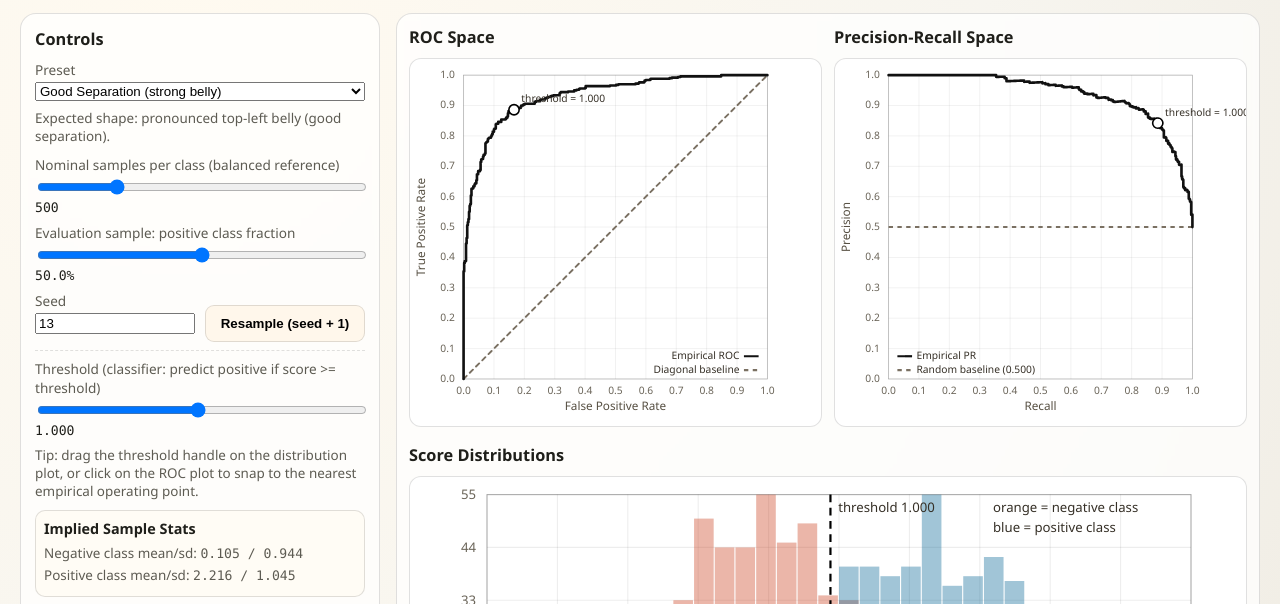
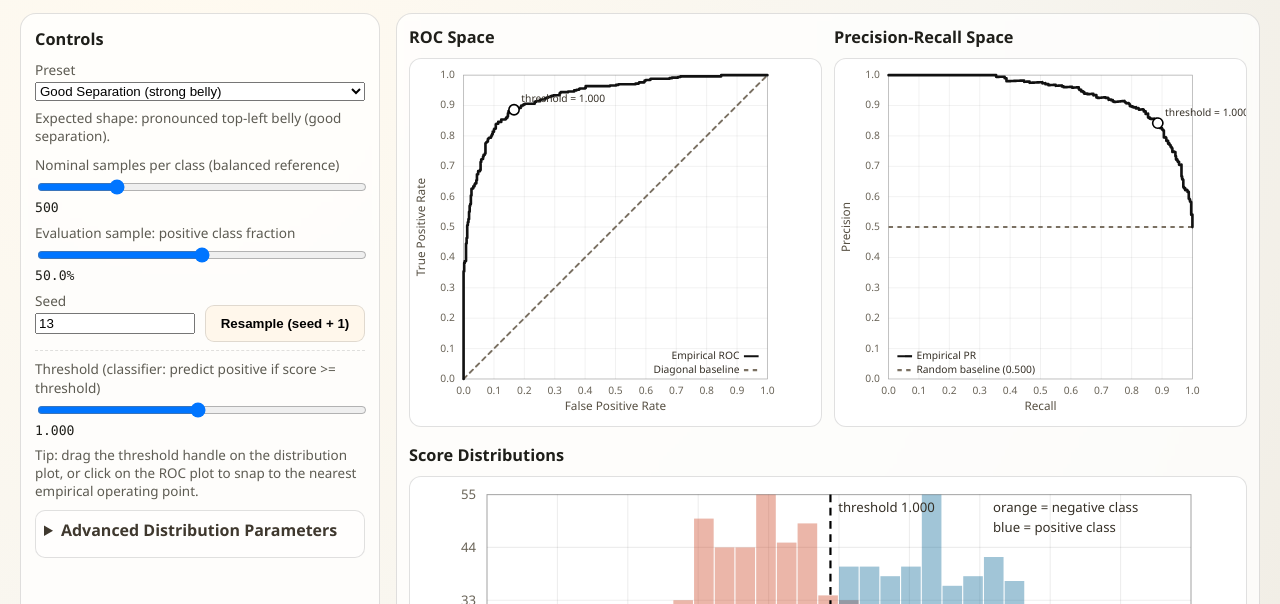
Before and after one commit to silekoch/understanding_classifier_metrics, a plain HTML site: page index.html in a window 1280 px wide. Shown: the part 149-753 px from the top of the page. Drawn offline with Linux system fonts and the light colour scheme.

Commit message:
Remove implied sample stats from sidebar
The negative/positive class mean/sd display added no pedagogical value —
it wasn't part of the core insight chain and was meaningless for
non-Gaussian distribution families.

Co-Authored-By: Claude Sonnet 4.6 <noreply@anthropic.com>

```diff
--- a/app.js
+++ b/app.js
@@ -102,8 +102,6 @@
     outlierFracValue: document.getElementById("outlierFracValue"),
     thresholdValue: document.getElementById("thresholdValue"),
     presetDesc: document.getElementById("presetDesc"),
-    negStatsValue: document.getElementById("negStatsValue"),
-    posStatsValue: document.getElementById("posStatsValue"),
     rocSvg: document.getElementById("rocSvg"),
     prSvg: document.getElementById("prSvg"),
     distSvg: document.getElementById("distSvg"),
@@ -465,13 +463,6 @@
     ids.presetDesc.textContent = preset.desc || "";
     updateConditionalParameterUI(preset);
 
-    if (state.data) {
-      ids.negStatsValue.textContent = `${fmt(state.data.negMean, 3)} / ${fmt(state.data.negSd, 3)}`;
-      ids.posStatsValue.textContent = `${fmt(state.data.posMean, 3)} / ${fmt(state.data.posSd, 3)}`;
-    } else {
-      ids.negStatsValue.textContent = "-";
-      ids.posStatsValue.textContent = "-";
-    }
   }
 
   function applyPresetValues(name) {
--- a/index.html
+++ b/index.html
@@ -71,13 +71,7 @@
 
           <p class="hint">Tip: drag the threshold handle on the distribution plot, or click on the ROC plot to snap to the nearest empirical operating point.</p>
 
-          <div class="stats-mini">
-            <h3>Implied Sample Stats</h3>
-            <p>Negative class mean/sd: <output id="negStatsValue"></output></p>
-            <p>Positive class mean/sd: <output id="posStatsValue"></output></p>
-          </div>
-
-          <details id="advancedDetails" class="advanced">
+<details id="advancedDetails" class="advanced">
             <summary>Advanced Distribution Parameters</summary>
 
             <div class="grid-two">
--- a/styles.css
+++ b/styles.css
@@ -127,24 +127,6 @@ hr {
   margin: 7px 0 10px;
 }
 
-.stats-mini {
-  border: 1px solid var(--line);
-  border-radius: 10px;
-  padding: 8px;
-  margin: 8px 0 10px;
-  background: rgba(255, 251, 242, 0.65);
-}
-
-.stats-mini h3 {
-  margin: 0 0 6px;
-  font-size: 0.9rem;
-}
-
-.stats-mini p {
-  margin: 4px 0;
-  font-size: 0.84rem;
-  color: var(--muted);
-}
 
 .advanced {
   border: 1px solid var(--line);
```
